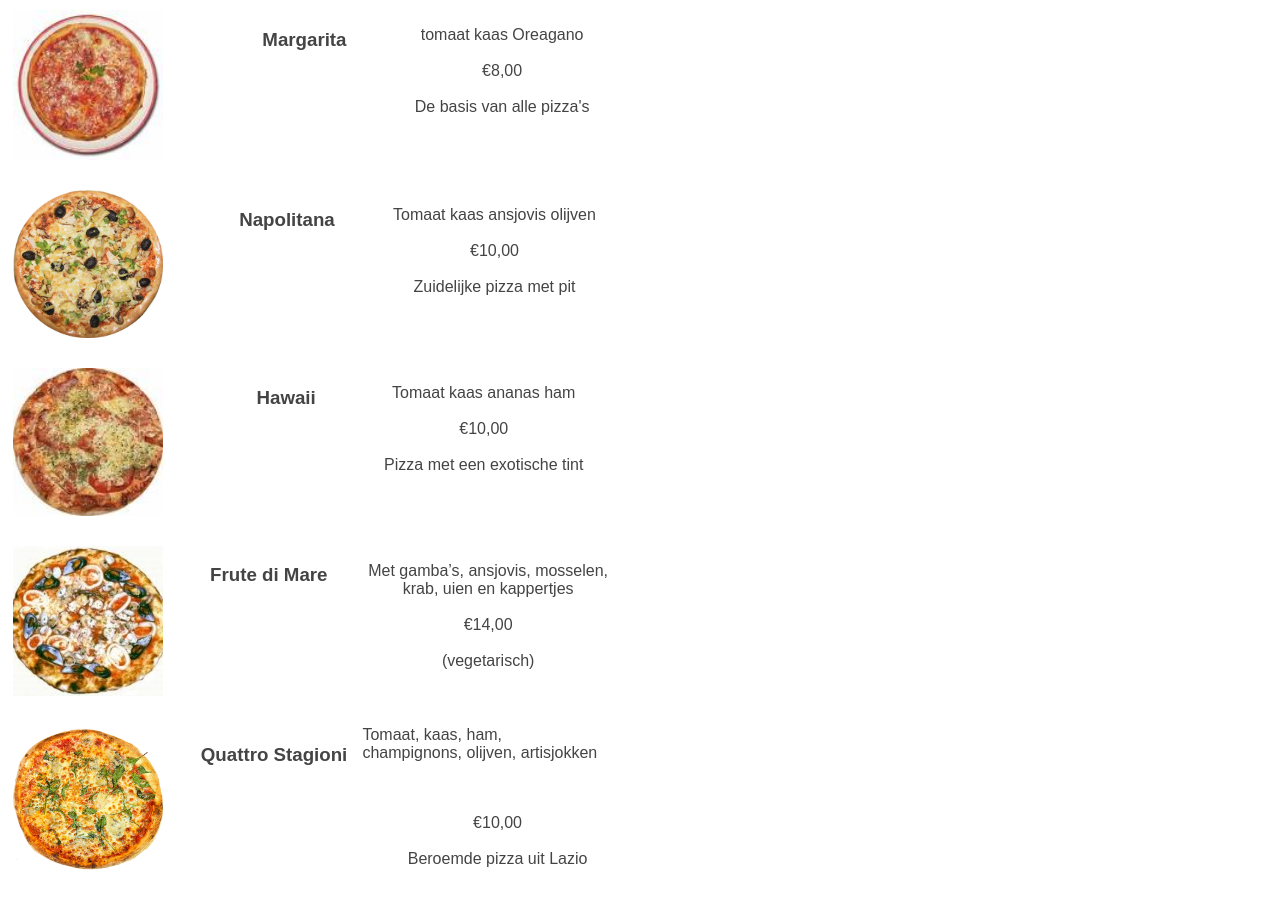
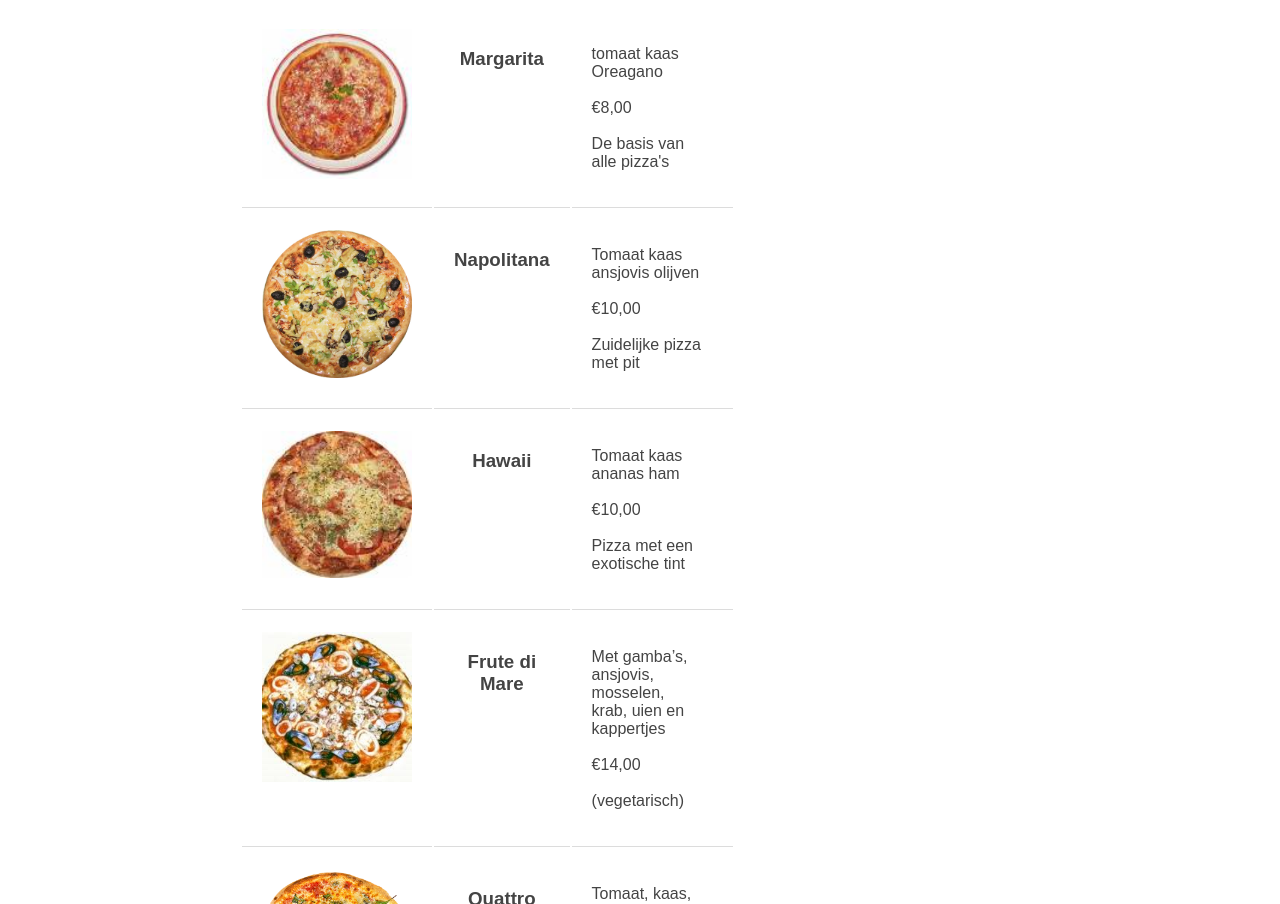
Before and after one commit to Ps217531/project-1, a plain HTML site: page pizzas.html in a window 1280 px wide. Shown: the part 131-1035 px from the top of the page. Drawn offline with Linux system fonts and the light colour scheme.

Commit message:
3e versie

```diff
--- a/css/mario.css
+++ b/css/mario.css
@@ -1,32 +1,24 @@
+body {
+    font-family: Arial, Helvetica;
+    color: #444;
+    background-color: white;
+    margin: 0px;
+}
 
-    body {
-    margin-left: 50px;
+.midden-stuk {
+    width: 95%;
+    max-width: 800px;
+    text-align: left;
+}
 
-        margin-top: 10px;
-        margin-left: 10px;
-        margin-right: 10px;
-        font-family: Arial, Helvetica;
-        color: #444;
-        background-color: white;
-        max-width: 800px;
-
-
-
-    }
-        @media screen and (max-width: 800px){
-        body{
-            margin-left: 10px;
-            margin-right: 10px;
-        }
-    }
-
-
-img{
+img {
     width: 100%;
 }
+
 footer {
     font-size: 80%;
 }
-.levervoorwaarden{
+
+.levervoorwaarden {
     float: right;
 }
--- a/css/menu.css
+++ b/css/menu.css
@@ -1,35 +1,24 @@
-
-  body {
-    margin-left: 50px;
-
+.topnav {
+  align-self: center;
+  width: auto;
   margin-top: 10px;
-      align-self: center;
-      margin-left: 10px;
-      margin-right: 10px;
   font-family: Arial, Helvetica;
   color: #444;
   background-color: white;
-      max-width: 800px;
-
+  overflow: hidden;
+  background-color: #333;
 }
 
 @media screen and (max-width: 800px) {
-  .topnav{
-    margin-top: -10px;
-    margin-left: -10px;
-    margin-right: -10px;
+  .topnav {
+    margin-top: 0px;
+    margin-left: -3%;
+    margin-right: -3%;
   }
 }
 
+/* Style the links inside the navigation bar */
 
-
-
-.topnav {
-    background-color: #333;
-    overflow: hidden;
-  }
-
-  /* Style the links inside the navigation bar */
 .topnav a {
   float: left;
   color: #f2f2f2;
@@ -40,12 +29,14 @@
 }
 
 /* Change the color of links on hover */
+
 .topnav a:hover {
   background-color: #ddd;
-    background-color:  rgb(206,43,55);
+  background-color: rgb(206, 43, 55);
 }
 
 /* Add a color to the active/current link */
+
 .topnav a.active {
   background-color: #4CAF50;
   color: white;
--- a/css/tabel.css
+++ b/css/tabel.css
@@ -1,35 +1,32 @@
-body {
-    margin: auto;
-    margin-right: 10px;
-    font-family: Arial, Helvetica;
-    color: #444;
-    background-color: white;
-    position: absolute;
-
-
-
+img {
+    width: 150px;
+    transition: width 0.5s;
 }
 
-
-
-
-img {
-    width: 150px;
+img:hover {
+    width: 170px;
+    transition: width 0.5s;
 }
 
 table {
-
     margin-bottom: 20px;
-    width: 100%;
+    width: 50%;
+    max-width: 800px;
+    font-family: Arial, Helvetica;
+    color: #444;
 }
 
 td {
     vertical-align: top;
-
+    border-style: solid;
+    border-color: gainsboro;
+    border-width: 0;
+    border-bottom-width: 0.2mm;
+    padding: 20px;
 }
 
 p {
-    text-align: center;
+    text-align: left;
 }
 
 h3 {
--- a/pizzas.html
+++ b/pizzas.html
@@ -2,6 +2,7 @@
 <html lang="nl">
 
 <head>
+    <link rel="stylesheet" href="css/mario.css">
     <link rel="stylesheet" href="css/tabel.css">
     <link rel="stylesheet" href="css/menu.css">
     <meta name="Robots" content="All">
@@ -17,6 +18,8 @@
 </head>
 
 <body>
+    <center>
+        <div class="midden-stuk">
             <div class="topnav">
                 <a href="index.html">Home</a>
                 <a class="active" href="pizzas.html">Pizza's</a>
@@ -28,6 +31,7 @@
             <h1>Marios Pizza's</h1>
             <div class="pizzatable">
                 <table>
+                    <tr>
                         <td><img src="fotos/afb pizzas/margarita.jpg" alt="fotos"></td>
                         <td>
                             <h3>Margarita</h3>
@@ -42,9 +46,9 @@
                                 De basis van alle pizza's
                             </p>
                         </td>
-        </table>
+                    </tr>
 
-        <table>
+                    <tr>
                         <td><img src="fotos/afb pizzas/napolitana.jpg" alt="fotos"></td>
                         <td>
                             <h3>Napolitana</h3>
@@ -59,9 +63,9 @@
                                 Zuidelijke pizza met pit
                             </p>
                         </td>
-        </table>
+                    </tr>
 
-        <table>
+                    <tr>
                         <td><img src="fotos/afb pizzas/hawaii.jpg" alt="fotos"></td>
                         <td>
                             <h3>Hawaii</h3>
@@ -75,16 +79,15 @@
 
                                 Pizza met een exotische tint</p>
                         </td>
+                    </tr>
 
-            <table>
+                    <tr>
                         <td><img src="fotos/afb pizzas/frutedimare.jpg" alt="fotos"></td>
                         <td>
                             <h3>Frute di Mare</h3>
                         </td>
                         <td>
                             <p> Met gamba’s, ansjovis, mosselen,<br> krab, uien en kappertjes
-
-
                                 <br><br>
 
                                 &euro;14,00
@@ -92,13 +95,14 @@
 
                                 (vegetarisch)</p>
                         </td>
+                    </tr>
 
-                <table>
+                    <tr>
                         <td><img src="fotos/afb pizzas/quattrostagioni.png" alt="fotos"></td>
                         <td>
                             <h3>Quattro Stagioni</h3>
                         </td>
-                    <td> Tomaat, kaas, ham, <br> champignons, olijven, artisjokken <p>
+                        <td>  <p>Tomaat, kaas, ham, <br> champignons, olijven, artisjokken
                                 <br><br>
 
                                 &euro;10,00
@@ -106,8 +110,9 @@
 
                                 Beroemde pizza uit Lazio</p>
                         </td>
+                    </tr>
 
-                    <table>
+                    <tr>
                         <td><img src="fotos/afb pizzas/tonno.jpg" alt="fotos"></td>
                         <td>
                             <h3>Tonno (e cipolla)</h3>
@@ -122,8 +127,9 @@
                                 Voor de visliefhebber
                             </p>
                         </td>
+                    </tr>
 
-                        <table>
+                    <tr>
                         <td><img src="fotos/afb pizzas/prosciutto.jpg" alt="fotos"></td>
                         <td>
                             <h3>Prosciutto</h3>
@@ -137,8 +143,9 @@
 
                                 Een klassieker</p>
                         </td>
+                    </tr>
 
-                            <table>
+                    <tr>
                         <td><img src="fotos/afb pizzas/napolitana.jpg" alt="fotos"></td>
                         <td>
                             <h3>Napolitana</h3>
@@ -153,8 +160,9 @@
                                 Zuidelijke pizza met pit
                             </p>
                         </td>
+                    </tr>
 
-                                <table>
+                    <tr>
                         <td><img src="fotos/afb pizzas/calzone.jpg" alt="fotos"></td>
                         <td>
                             <h3>Calzone</h3>
@@ -168,7 +176,9 @@
 
                                 Voor wie meer wil </p>
                         </td>
-                                    <table>
+                    </tr>
+
+                    <tr>
                         <td><img src="fotos/afb pizzas/diavola.jpg" alt="fotos"></td>
                         <td>
                             <h3>Diavola</h3>
@@ -183,8 +193,9 @@
                                 De pizza van de duivel
                             </p>
                         </td>
+                    </tr>
 
-                                        <table>
+                    <tr>
                         <td><img src="fotos/afb pizzas/funghi.jpg" alt="fotos"></td>
                         <td>
                             <h3>Funghi</h3>
@@ -199,7 +210,13 @@
                                 Pizza van de jager
                             </p>
                         </td>
+                    </tr>
+                </table>
+
             </div>
+        </div>
+    </center>
+
 </body>
 
 </html>
```
Also changed, not shown: index.html (+9 -5 lines), overons.html (+6 -2 lines). Lines whose indentation alone changed are shown as unchanged.
